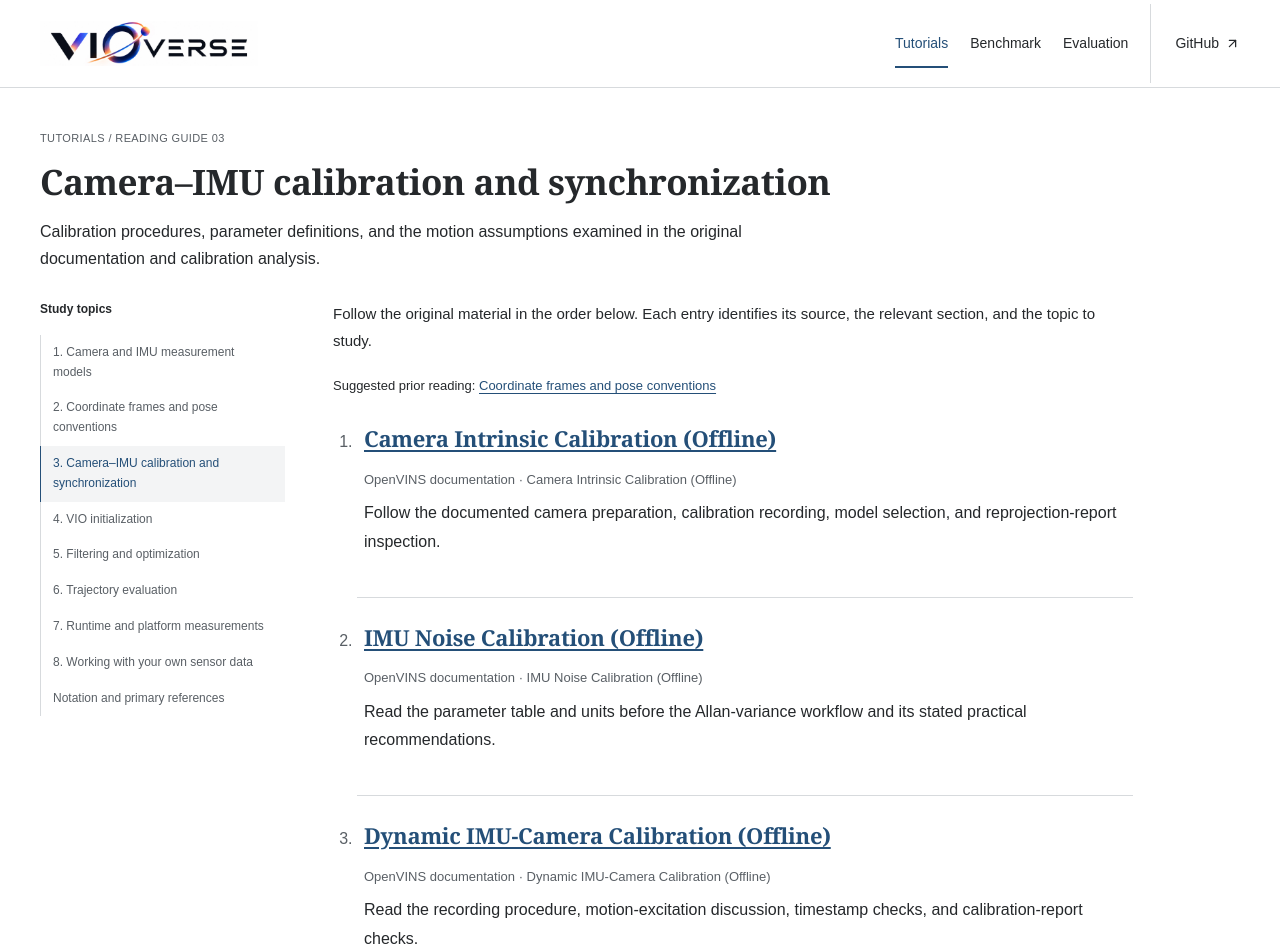
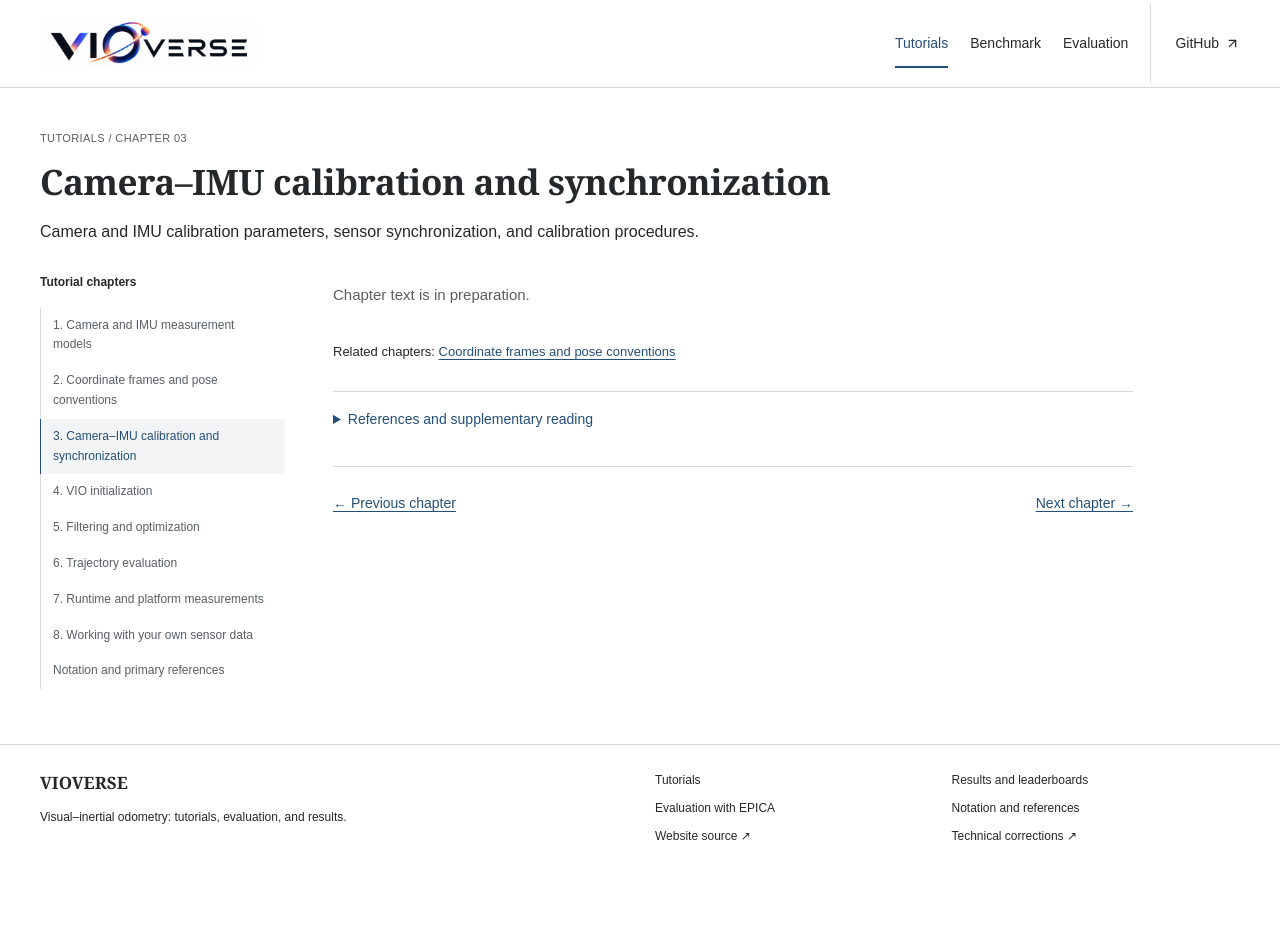
Before and after one commit to vio-bench/vio-bench.github.io, a Next.js app: page /learn/calibration-and-time/ in a window 1280 px wide. Shown: the top 952 px of the page. After the commit the page ends 873 px from the top, so only its background shows below. Built offline with nearby package versions, Linux system fonts and the light colour scheme.

Commit message:
Make authored tutorial chapters primary and references supplementary

```diff
--- a/app/academic.css
+++ b/app/academic.css
@@ -78,6 +78,12 @@ a.button, a.button:hover {
 .reading-sequence h2 a:hover { text-decoration: underline; text-underline-offset: 3px; }
 .prose .reading-source { font-size: 13px; color: var(--muted); margin-block: 8px; }
 .prose .reading-introduction { font-size: 15px; }
+.tutorial-body { margin-block: 8px 32px; }
+.tutorial-status, .prose .tutorial-status { font-size: 15px; color: var(--muted); margin-bottom: 28px; }
+.chapter-references { border-top: 1px solid var(--line); margin-top: 28px; padding-top: 16px; }
+.chapter-references summary { cursor: pointer; font-size: 14px; color: var(--blue); }
+.chapter-references .reference-list p { font-size: 14px; }
+.chapter-references .reference-list .small { font-size: 12px; color: var(--muted); }
 .further-reading { max-width: 880px; margin-top: 42px; }
 .further-reading > p { font-size: 15px; line-height: 1.8; }
 .further-reading table { white-space: normal; table-layout: fixed; }
--- a/app/learn/[slug]/page.tsx
+++ b/app/learn/[slug]/page.tsx
@@ -1,38 +1,39 @@
 import Link from "next/link";
 import { notFound } from "next/navigation";
 import tutorialData from "@/data/tutorials.json";
-import type { StudyGuide } from "@/lib/tutorial-types";
+import type { TutorialChapter } from "@/lib/tutorial-types";
 import { PageIntro, SourceList } from "@/components/ui";
+import { MathBlock } from "@/components/math-block";
 
-const guides: StudyGuide[] = tutorialData;
+const chapters: TutorialChapter[] = tutorialData;
 
 export function generateStaticParams() {
-  return guides.map((guide) => ({ slug: guide.slug }));
+  return chapters.map((chapter) => ({ slug: chapter.slug }));
 }
 
 export async function generateMetadata({ params }: { params: Promise<{ slug: string }> }) {
   const { slug } = await params;
-  const guide = guides.find((entry) => entry.slug === slug);
-  return { title: guide?.title, description: guide?.summary };
+  const chapter = chapters.find((entry) => entry.slug === slug);
+  return { title: chapter?.title, description: chapter?.summary };
 }
 
-export default async function ReadingGuide({ params }: { params: Promise<{ slug: string }> }) {
+export default async function Tutorial({ params }: { params: Promise<{ slug: string }> }) {
   const { slug } = await params;
-  const index = guides.findIndex((entry) => entry.slug === slug);
+  const index = chapters.findIndex((entry) => entry.slug === slug);
   if (index < 0) notFound();
-  const guide = guides[index];
+  const chapter = chapters[index];
 
   return (
     <>
       <PageIntro
-        eyebrow={`TUTORIALS / READING GUIDE ${String(index + 1).padStart(2, "0")}`}
-        title={guide.title}
-        description={guide.summary}
+        eyebrow={`TUTORIALS / CHAPTER ${String(index + 1).padStart(2, "0")}`}
+        title={chapter.title}
+        description={chapter.summary}
       />
       <div className="container page-content article-layout">
         <aside className="sidebar">
-          <strong>Study topics</strong>
-          {guides.map((entry, i) => (
+          <strong>Tutorial chapters</strong>
+          {chapters.map((entry, i) => (
             <Link
               className={entry.slug === slug ? "active" : ""}
               aria-current={entry.slug === slug ? "page" : undefined}
@@ -45,42 +46,49 @@ export default async function ReadingGuide({ params }: { params: Promise<{ slug:
           <Link href="/references/">Notation and primary references</Link>
         </aside>
         <article className="prose">
-          <p className="reading-introduction">
-            Follow the original material in the order below. Each entry identifies
-            its source, the relevant section, and the topic to study.
-          </p>
-          {guide.prerequisites.length > 0 && (
+          <div className="tutorial-body">
+            {chapter.sections.length === 0 ? (
+              <p className="tutorial-status">Chapter text is in preparation.</p>
+            ) : chapter.sections.map((section) => (
+              <section id={section.id} key={section.id}>
+                <h2>{section.title}</h2>
+                {section.paragraphs.map((paragraph, i) => <p key={i}>{paragraph}</p>)}
+                {section.equationLatex && <MathBlock latex={section.equationLatex} />}
+                {section.references.length > 0 && <SourceList sources={section.references} />}
+              </section>
+            ))}
+          </div>
+          {chapter.prerequisites.length > 0 && (
             <p className="small">
-              Suggested prior reading:{" "}
-              {guide.prerequisites.map((prerequisite, i) => (
+              Related chapters:{" "}
+              {chapter.prerequisites.map((prerequisite, i) => (
                 <span key={prerequisite}>
                   {i > 0 ? " · " : ""}
                   <Link href={`/learn/${prerequisite}/`}>
-                    {guides.find((entry) => entry.slug === prerequisite)?.title}
+                    {chapters.find((entry) => entry.slug === prerequisite)?.title}
                   </Link>
                 </span>
               ))}
             </p>
           )}
-          <ol className="reading-sequence">
-            {guide.readings.map((reading, i) => (
-              <li key={reading.url + reading.locator} id={`reading-${i + 1}`}>
-                <h2><a href={reading.url}>{reading.title}</a></h2>
-                <p className="reading-source">{reading.source} · {reading.locator}</p>
-                <p>{reading.focus}</p>
-              </li>
-            ))}
-          </ol>
-          <section>
-            <h2>Related material</h2>
-            <SourceList sources={guide.related} />
-          </section>
-          <nav className="lesson-nav" aria-label="Reading guide navigation">
-            <Link href={index > 0 ? `/learn/${guides[index - 1].slug}/` : "/learn/"}>
-              ← {index > 0 ? "Previous topic" : "Study overview"}
+          <details className="chapter-references">
+            <summary>References and supplementary reading</summary>
+            <ol className="reference-list">
+              {chapter.readings.map((reading, i) => (
+                <li key={reading.url + reading.locator} id={`reading-${i + 1}`}>
+                  <p>{reading.source}. <a href={reading.url}>{reading.title}</a>.</p>
+                  <p className="small">{reading.locator}</p>
+                </li>
+              ))}
+            </ol>
+            {chapter.related.length > 0 && <SourceList sources={chapter.related} />}
+          </details>
+          <nav className="lesson-nav" aria-label="Chapter navigation">
+            <Link href={index > 0 ? `/learn/${chapters[index - 1].slug}/` : "/learn/"}>
+              ← {index > 0 ? "Previous chapter" : "Tutorial contents"}
             </Link>
-            <Link href={index < guides.length - 1 ? `/learn/${guides[index + 1].slug}/` : "/run/"}>
-              {index < guides.length - 1 ? "Next topic" : "Implementation guides"} →
+            <Link href={index < chapters.length - 1 ? `/learn/${chapters[index + 1].slug}/` : "/run/"}>
+              {index < chapters.length - 1 ? "Next chapter" : "Implementation guides"} →
             </Link>
           </nav>
         </article>
--- a/app/resources/page.tsx
+++ b/app/resources/page.tsx
@@ -51,7 +51,7 @@ export default function Resources() {
             {[
               {
                 title: "VIO notation and primary references",
-                body: "Original frame, quaternion, and IMU state definitions, with the papers used in the study guides.",
+                body: "Original frame, quaternion, and IMU state definitions, with references for the tutorial topics.",
                 url: "/references/",
               },
               {
--- a/app/systems/[slug]/page.tsx
+++ b/app/systems/[slug]/page.tsx
@@ -60,7 +60,7 @@ export default async function System({
               <Link href="/run/openvins/">OpenVINS implementation guide →</Link>
             ) : (
               <Link href="/learn/filtering-and-optimization/">
-                Estimation methods reading guide →
+                Estimation methods chapter →
               </Link>
             )}
           </div>
--- a/data/tutorials.json
+++ b/data/tutorials.json
@@ -2,7 +2,7 @@
   {
     "slug": "camera-and-imu",
     "title": "Camera and IMU measurement models",
-    "summary": "Readings on the visual–inertial state, sensor measurements, and the distinction between odometry and SLAM.",
+    "summary": "The visual–inertial state, camera and IMU measurements, and the relationship between odometry and SLAM.",
     "prerequisites": [],
     "readings": [
       {
@@ -39,12 +39,13 @@
         "title": "OpenVINS: IMU state reference",
         "url": "https://docs.openvins.com/classov__type_1_1IMU.html"
       }
-    ]
+    ],
+    "sections": []
   },
   {
     "slug": "coordinate-frames",
     "title": "Coordinate frames and pose conventions",
-    "summary": "OpenVINS references for coordinate frames, camera–IMU geometry, quaternion conventions, and orientation errors.",
+    "summary": "Coordinate frames, camera–IMU geometry, pose representations, and orientation errors.",
     "prerequisites": [
       "camera-and-imu"
     ],
@@ -83,12 +84,13 @@
         "title": "Geneva and Huang: initialization report, Section 3.3, Discussion on Frame Transformation",
         "url": "https://pgeneva.com/downloads/reports/tr_init.pdf"
       }
-    ]
+    ],
+    "sections": []
   },
   {
     "slug": "calibration-and-time",
     "title": "Camera–IMU calibration and synchronization",
-    "summary": "Calibration procedures, parameter definitions, and the motion assumptions examined in the original documentation and calibration analysis.",
+    "summary": "Camera and IMU calibration parameters, sensor synchronization, and calibration procedures.",
     "prerequisites": [
       "coordinate-frames"
     ],
@@ -138,12 +140,13 @@
         "title": "OpenVINS: Video Walkthrough Guide to Calibration",
         "url": "https://docs.openvins.com/gs-calibration.html#gs-calib-video"
       }
-    ]
+    ],
+    "sections": []
   },
   {
     "slug": "initialization",
     "title": "VIO initialization",
-    "summary": "Primary references on the initialization problem, stationary startup, dynamic initialization, and subsequent state refinement.",
+    "summary": "The initialization problem, stationary and dynamic startup, and state refinement.",
     "prerequisites": [
       "camera-and-imu",
       "calibration-and-time"
@@ -194,12 +197,13 @@
         "title": "OpenVINS: First-Estimate Jacobians",
         "url": "https://docs.openvins.com/fej.html"
       }
-    ]
+    ],
+    "sections": []
   },
   {
     "slug": "filtering-and-optimization",
     "title": "Filtering and optimization",
-    "summary": "Read the original treatments of feature elimination, observability, marginalization, and measurement relinearization.",
+    "summary": "Filtering, optimization, feature elimination, marginalization, observability, and consistency.",
     "prerequisites": [
       "initialization"
     ],
@@ -253,12 +257,13 @@
         "title": "Results",
         "url": "/results/"
       }
-    ]
+    ],
+    "sections": []
   },
   {
     "slug": "trajectory-evaluation",
     "title": "Trajectory evaluation",
-    "summary": "Read the documented trajectory conventions, error definitions, and EPICA evaluation workflow before comparing estimates.",
+    "summary": "Trajectory conventions, association, alignment, error metrics, and evaluation with EPICA.",
     "prerequisites": [
       "coordinate-frames"
     ],
@@ -312,12 +317,13 @@
         "title": "Results",
         "url": "/results/"
       }
-    ]
+    ],
+    "sections": []
   },
   {
     "slug": "runtime-and-platform",
     "title": "Runtime and platform measurements",
-    "summary": "Read how OpenVINS records timing and process resources, then inspect the measurement scope stated in the original experiments.",
+    "summary": "Processing time, computational resources, profiling procedures, and platform-dependent measurements.",
     "prerequisites": [
       "filtering-and-optimization",
       "trajectory-evaluation"
@@ -365,12 +371,13 @@
         "title": "Run",
         "url": "/run/"
       }
-    ]
+    ],
+    "sections": []
   },
   {
     "slug": "your-own-data",
     "title": "Working with your own sensor data",
-    "summary": "Follow the OpenVINS calibration and configuration documentation, then read its trajectory export and file-format conversion guidance.",
+    "summary": "Sensor preparation, calibration, configuration, data recording, and trajectory export.",
     "prerequisites": [
       "calibration-and-time",
       "initialization",
@@ -426,6 +433,7 @@
         "title": "Evaluation with EPICA",
         "url": "/evaluation/"
       }
-    ]
+    ],
+    "sections": []
   }
 ]
```
Also changed, not shown: app/learn/page.tsx (+22 -65 lines), app/page.tsx (+7 -8 lines), app/references/page.tsx (+9 -6 lines), components/supplementary-reading.tsx (added, +31 -0 lines), lib/tutorial-types.ts (+10 -1 lines), 4 other files (tests, documents, lock files or other folders).
